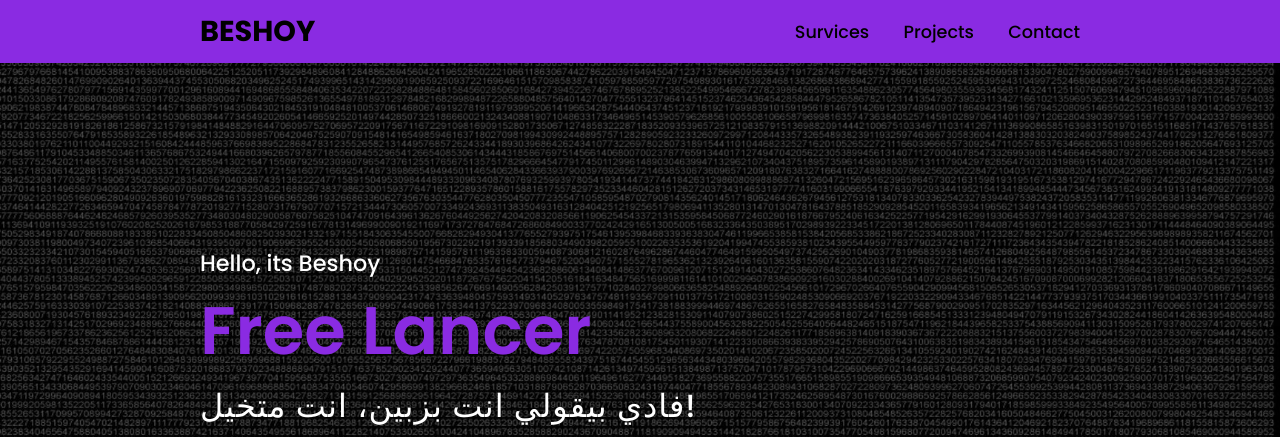
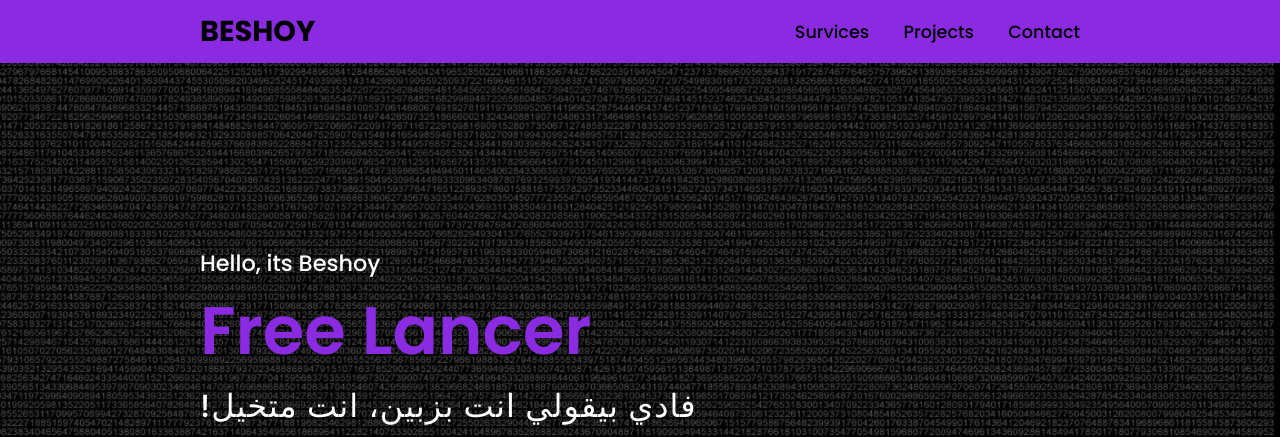
Before and after one commit to besho000/Beshoy-Saad-s-Portfolio, a plain HTML site: page index.html in a window 1280 px wide. Shown: the top 437 px of the page. Drawn offline with Linux system fonts and the light colour scheme.

Commit message:
Update index.html

```diff
--- a/index.html
+++ b/index.html
@@ -22,7 +22,7 @@
     <section class="main">
         <div>
             <h2>Hello, its Beshoy <br><span>Free Lancer</span></h2>
-            <h3> فادي بيقولي انت بزبين، انت متخيل! </h3>
+            <h3> !فادي بيقولي انت بزبين، انت متخيل </h3>
             <a href="#projects" class="main-btn">book your project</a>
             <div class="social-icons">
                 <a href="https://www.facebook.com/BESH0Y.SAAD?mibextid=hIlR13"><i class="fa-brands fa-facebook"></i></a>
```
